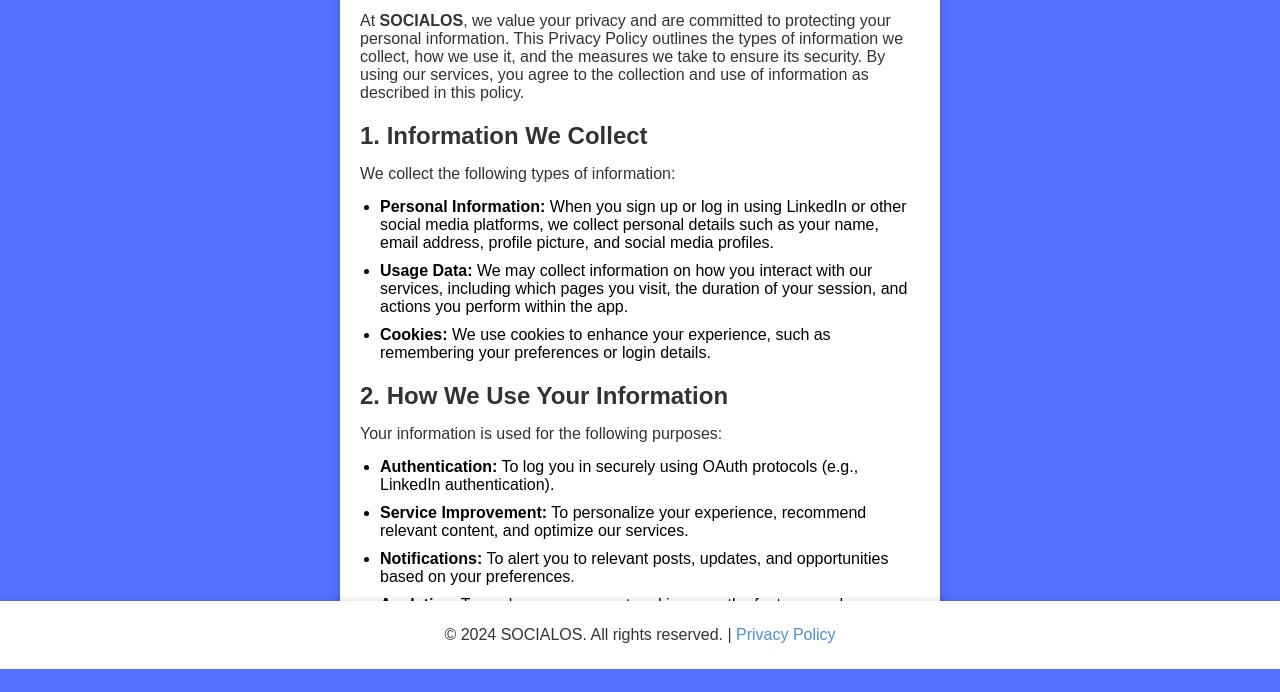
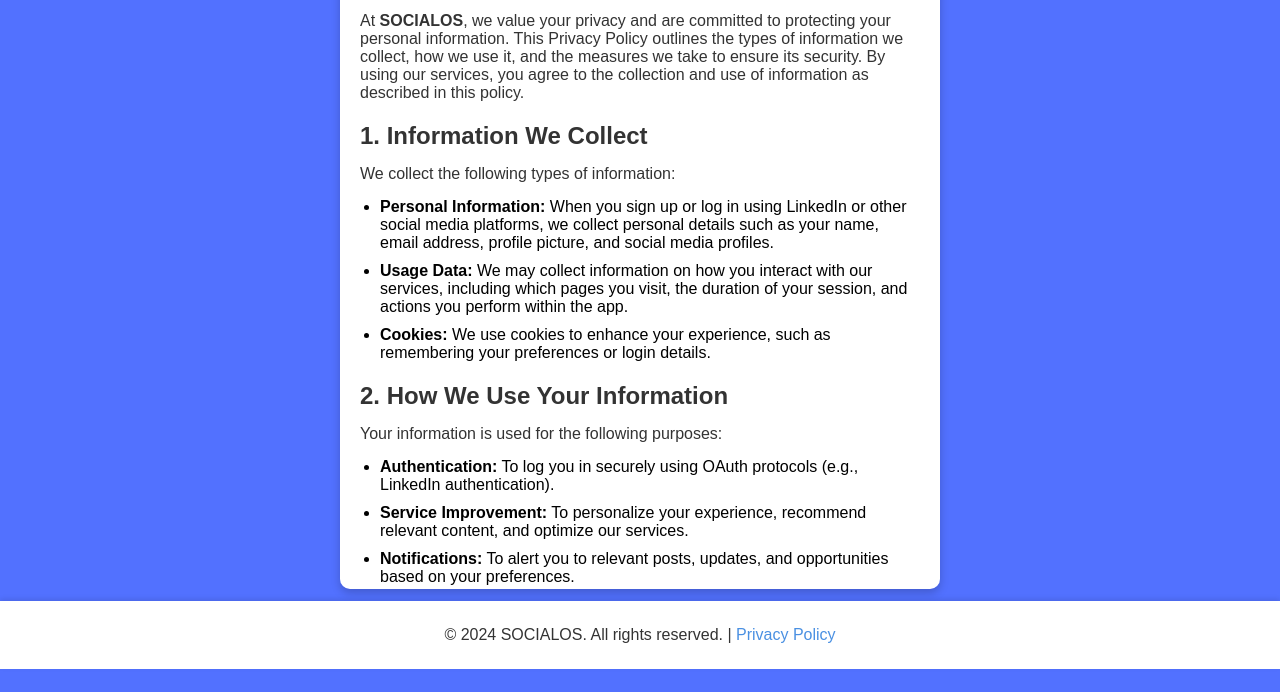
Before and after one commit to JarvisSocialMediaTracker/Jarvis_AIML, a plain HTML site: page privacypolicy.html in a window 1280 px wide. Shown: the part 131-823 px from the top of the page. Before the commit the page ends 800 px from the top, so only its background shows below. Drawn offline with Linux system fonts and the light colour scheme.

Commit message:
Update styles2.css

```diff
--- a/styles2.css
+++ b/styles2.css
@@ -19,12 +19,13 @@
 .content-box {
     background: white;
     width: 600px;
-    max-height: 90vh;
+    max-height: 80vh; /* Adjust max height to leave space for footer */
     overflow-y: auto;  /* Enables scrolling when content exceeds container height */
     padding: 20px;
     border-radius: 10px;
     box-shadow: 0 4px 10px rgba(0, 0, 0, 0.2);
     text-align: left;
+    margin-bottom: 100px; /* Adds space between content and footer */
 }
 
 /* Header */
@@ -35,6 +36,7 @@
     background-color: white;
     padding: 15px;
     box-shadow: 0 2px 5px rgba(0, 0, 0, 0.1);
+    z-index: 10;
 }
 
 header nav ul {
@@ -74,6 +76,7 @@
     padding: 10px;
     text-align: center;
     box-shadow: 0 -2px 5px rgba(0, 0, 0, 0.1);
+    z-index: 10;
 }
 
 footer p {
@@ -119,3 +122,8 @@
     margin: 15px 0;
     color: #333;
 }
+
+/* Ensure footer doesn't overlap content */
+main {
+    padding-bottom: 80px; /* Ensures content has space for footer */
+}
```
